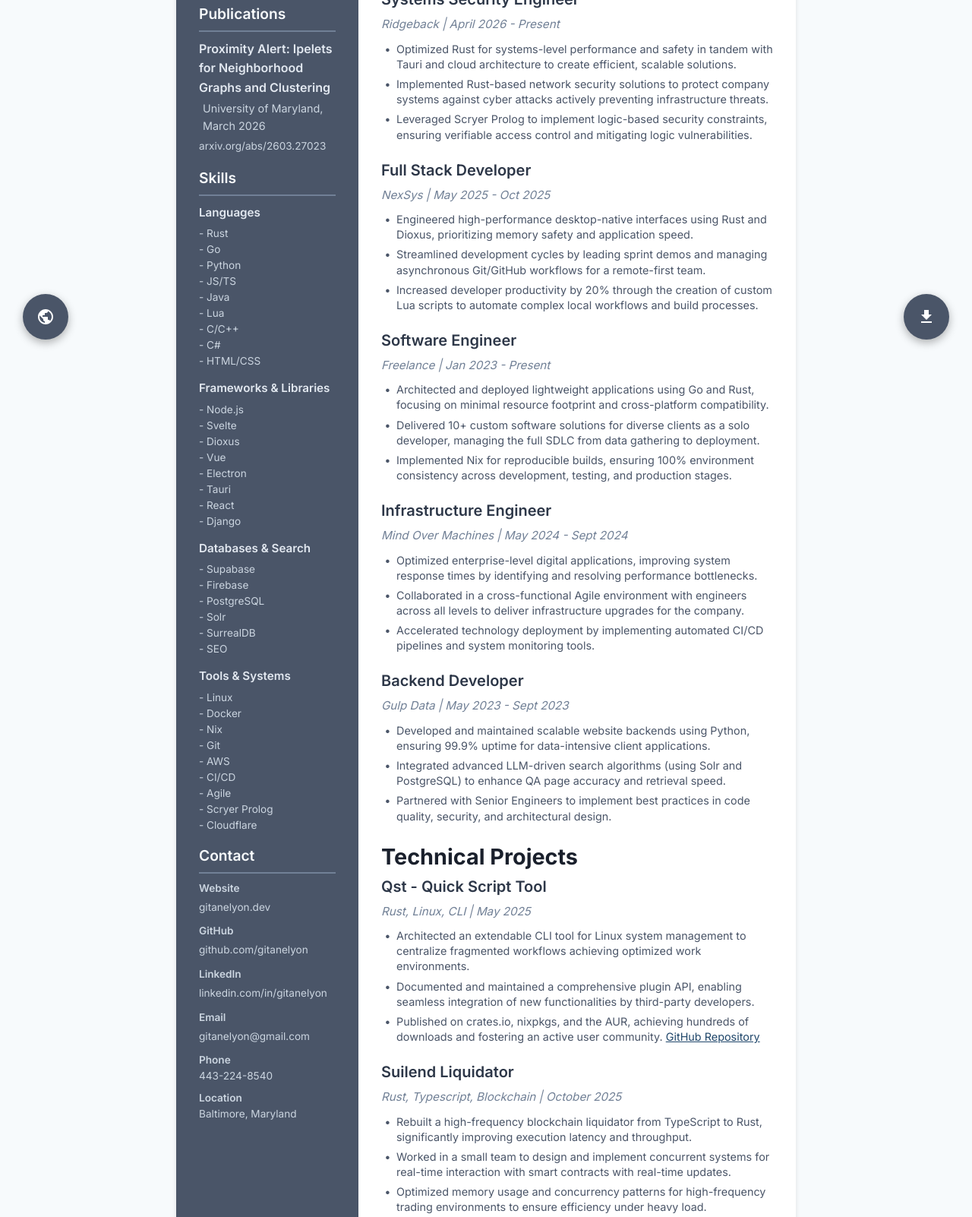
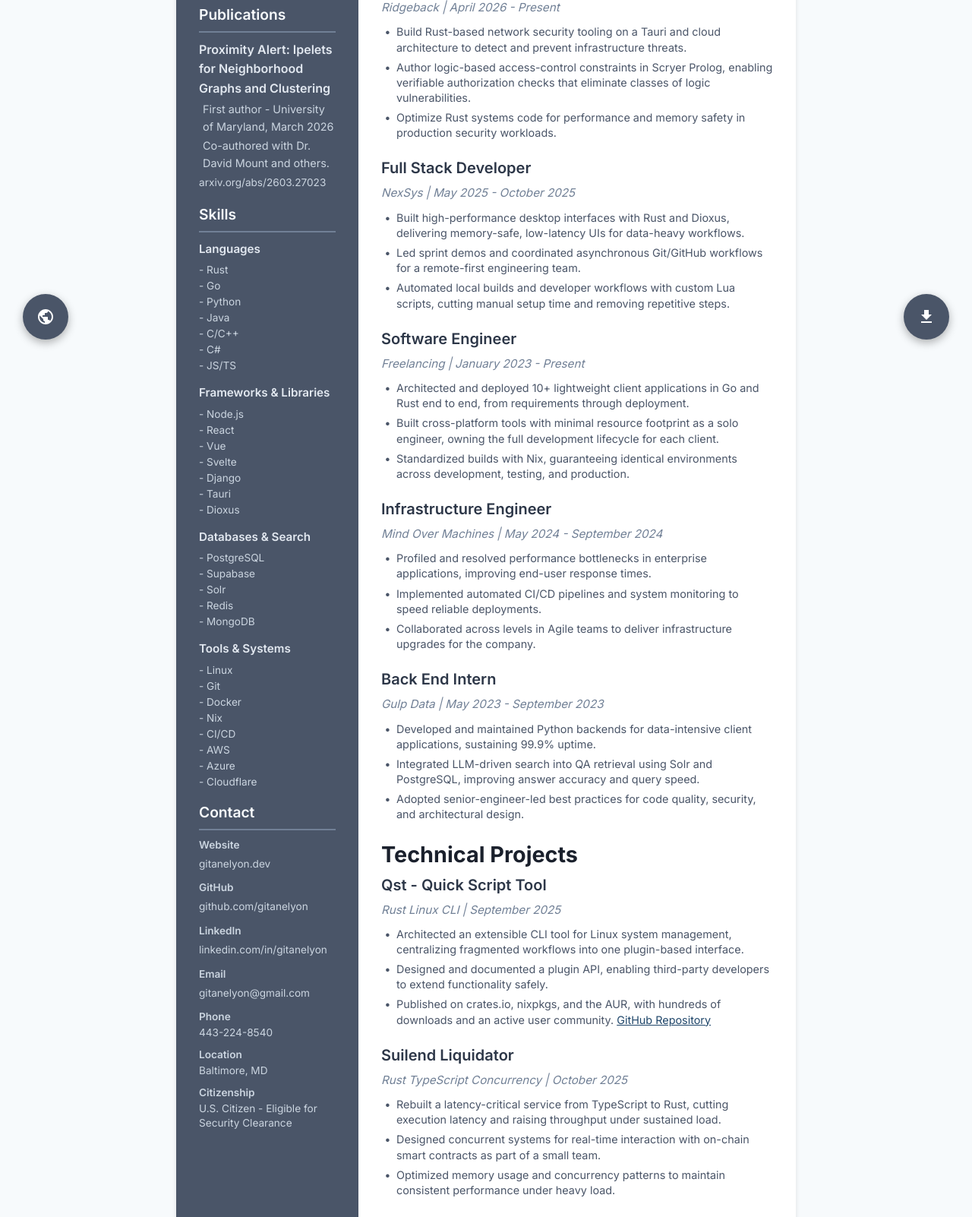
Before and after one commit to GitanElyon/resume, a plain HTML site: page index.html in a window 1280 px wide. Shown: the part 323-1925 px from the top of the page at 76% size. Drawn offline with Linux system fonts and the light colour scheme.

Commit message:
feat: update resume content and build process

```diff
--- a/index.html
+++ b/index.html
@@ -1,3 +1,4 @@
+<!-- Generated by build.sh from resume.toml. Do not edit directly. -->
 <!DOCTYPE html>
 <html lang="en">
   <head>
@@ -19,14 +20,15 @@
           <div class="sidebar-header">
             <h1>Gitan Elyon</h1>
             <h2>Mandell-Balogh</h2>
-            <p class="title">Software Engineer</p>
+            <p class="title">Systems Engineer</p>
           </div>
 
           <section class="sidebar-section">
             <h2>Education</h2>
             <div class="education-item">
               <p class="edu-institution">University of Maryland</p>
-              <p class="edu-detail">Information Science, Undergraduate</p>
+              <p class="edu-detail">B.S. Information Science</p>
+              <p class="edu-detail">Expected May 2028</p>
             </div>
           </section>
 
@@ -34,69 +36,63 @@
             <h2>Publications</h2>
             <div class="publication-item">
               <p class="pub-title">Proximity Alert: Ipelets for Neighborhood Graphs and Clustering</p>
-              <p class="pub-detail">University of Maryland, March 2026</p>
+              <p class="pub-detail">First author - University of Maryland, March 2026</p>
+              <p class="pub-detail">Co-authored with Dr. David Mount and others.</p>
               <a class="pub-link" href="https://arxiv.org/abs/2603.27023" target="_blank">arxiv.org/abs/2603.27023</a>
             </div>
+
           </section>
 
           <section class="sidebar-section">
             <h2>Skills</h2>
-
             <div class="skill-category">
               <h3>Languages</h3>
               <ul class="skill-list">
                 <li>Rust</li>
                 <li>Go</li>
                 <li>Python</li>
-                <li>JS/TS</li>
                 <li>Java</li>
-                <li>Lua</li>
                 <li>C/C++</li>
                 <li>C#</li>
-                <li>HTML/CSS</li>
+                <li>JS/TS</li>
               </ul>
             </div>
-
             <div class="skill-category">
               <h3>Frameworks & Libraries</h3>
               <ul class="skill-list">
                 <li>Node.js</li>
+                <li>React</li>
+                <li>Vue</li>
                 <li>Svelte</li>
+                <li>Django</li>
+                <li>Tauri</li>
                 <li>Dioxus</li>
-                <li>Vue</li>
-                <li>Electron</li>
-                <li>Tauri</li>
-                <li>React</li>
-                <li>Django</li>
               </ul>
             </div>
-
             <div class="skill-category">
               <h3>Databases & Search</h3>
               <ul class="skill-list">
+                <li>PostgreSQL</li>
                 <li>Supabase</li>
-                <li>Firebase</li>
-                <li>PostgreSQL</li>
                 <li>Solr</li>
-                <li>SurrealDB</li>
-                <li>SEO</li>
+                <li>Redis</li>
+                <li>MongoDB</li>
               </ul>
             </div>
-
             <div class="skill-category">
               <h3>Tools & Systems</h3>
               <ul class="skill-list">
                 <li>Linux</li>
+                <li>Git</li>
                 <li>Docker</li>
                 <li>Nix</li>
-                <li>Git</li>
+                <li>CI/CD</li>
                 <li>AWS</li>
-                <li>CI/CD</li>
-                <li>Agile</li>
-                <li>Scryer Prolog</li>
+                <li>Azure</li>
                 <li>Cloudflare</li>
               </ul>
             </div>
+
           </section>
 
           <section class="sidebar-section contact-section">
@@ -111,7 +107,7 @@
             </div>
             <div class="contact-item">
               <p class="contact-label">LinkedIn</p>
-              <a href="https://linkedin.com/in/gitanelyon">linkedin.com/in/gitanelyon</a>
+              <a href="https://www.linkedin.com/in/gitanelyon/">linkedin.com/in/gitanelyon</a>
             </div>
             <div class="contact-item">
               <p class="contact-label">Email</p>
@@ -123,7 +119,11 @@
             </div>
             <div class="contact-item">
               <p class="contact-label">Location</p>
-              <p>Baltimore, Maryland</p>
+              <p>Baltimore, MD</p>
+            </div>
+            <div class="contact-item">
+              <p class="contact-label">Citizenship</p>
+              <p>U.S. Citizen - Eligible for Security Clearance</p>
             </div>
           </section>
         </aside>
@@ -132,87 +132,81 @@
         <main class="main-content">
           <section class="content-section">
             <h2>Summary</h2>
-            <p>Systems Engineer focused on high-performance software using Rust and Go. Experienced in optimizing modular architectures, implementing LLM-driven search algorithms, and managing Nix-based reproducible developer environments. Proven ability to deliver scalable and modular solutions in both startup and enterprise settings.</p>
+            <p>Systems Engineer specializing in high-performance backend and security infrastructure using Rust and Go. Experienced in low-latency systems, LLM-driven search, and Nix-based reproducible build environments, delivering scalable solutions across startup and enterprise settings.</p>
           </section>
 
           <section class="content-section">
             <h2>Professional Experience</h2>
-
             <div class="job">
               <h3>Systems Security Engineer</h3>
-              <p class="job-meta">Ridgeback | April 2026 - Present</p> <!-- This is a cyber sec firm -->
+              <p class="job-meta">Ridgeback | April 2026 - Present</p>
               <ul>
-                <li>Optimized Rust for systems-level performance and safety in tandem with Tauri and cloud architecture to create efficient, scalable solutions.</li>
-                <li>Implemented Rust-based network security solutions to protect company systems against cyber attacks actively preventing infrastructure threats.</li>
-                <li>Leveraged Scryer Prolog to implement logic-based security constraints, ensuring verifiable access control and mitigating logic vulnerabilities.</li>
+                <li>Build Rust-based network security tooling on a Tauri and cloud architecture to detect and prevent infrastructure threats.</li>
+                <li>Author logic-based access-control constraints in Scryer Prolog, enabling verifiable authorization checks that eliminate classes of logic vulnerabilities.</li>
+                <li>Optimize Rust systems code for performance and memory safety in production security workloads.</li>
+              </ul>
+            </div>
+            <div class="job">
+              <h3>Full Stack Developer</h3>
+              <p class="job-meta">NexSys | May 2025 - October 2025</p>
+              <ul>
+                <li>Built high-performance desktop interfaces with Rust and Dioxus, delivering memory-safe, low-latency UIs for data-heavy workflows.</li>
+                <li>Led sprint demos and coordinated asynchronous Git/GitHub workflows for a remote-first engineering team.</li>
+                <li>Automated local builds and developer workflows with custom Lua scripts, cutting manual setup time and removing repetitive steps.</li>
+              </ul>
+            </div>
+            <div class="job">
+              <h3>Software Engineer</h3>
+              <p class="job-meta">Freelancing | January 2023 - Present</p>
+              <ul>
+                <li>Architected and deployed 10+ lightweight client applications in Go and Rust end to end, from requirements through deployment.</li>
+                <li>Built cross-platform tools with minimal resource footprint as a solo engineer, owning the full development lifecycle for each client.</li>
+                <li>Standardized builds with Nix, guaranteeing identical environments across development, testing, and production.</li>
+              </ul>
+            </div>
+            <div class="job">
+              <h3>Infrastructure Engineer</h3>
+              <p class="job-meta">Mind Over Machines | May 2024 - September 2024</p>
+              <ul>
+                <li>Profiled and resolved performance bottlenecks in enterprise applications, improving end-user response times.</li>
+                <li>Implemented automated CI/CD pipelines and system monitoring to speed reliable deployments.</li>
+                <li>Collaborated across levels in Agile teams to deliver infrastructure upgrades for the company.</li>
+              </ul>
+            </div>
+            <div class="job">
+              <h3>Back End Intern</h3>
+              <p class="job-meta">Gulp Data | May 2023 - September 2023</p>
+              <ul>
+                <li>Developed and maintained Python backends for data-intensive client applications, sustaining 99.9% uptime.</li>
+                <li>Integrated LLM-driven search into QA retrieval using Solr and PostgreSQL, improving answer accuracy and query speed.</li>
+                <li>Adopted senior-engineer-led best practices for code quality, security, and architectural design.</li>
               </ul>
             </div>
 
-            <div class="job">
-              <h3>Full Stack Developer</h3>
-              <p class="job-meta">NexSys | May 2025 - Oct 2025</p>
-              <ul>
-                <li>Engineered high-performance desktop-native interfaces using Rust and Dioxus, prioritizing memory safety and application speed.</li>
-                <li>Streamlined development cycles by leading sprint demos and managing asynchronous Git/GitHub workflows for a remote-first team.</li>
-                <li>Increased developer productivity by 20% through the creation of custom Lua scripts to automate complex local workflows and build processes.</li>
-              </ul>
-            </div>
-
-            <div class="job">
-              <h3>Software Engineer</h3>
-              <p class="job-meta">Freelance | Jan 2023 - Present</p>
-              <ul>
-                <li>Architected and deployed lightweight applications using Go and Rust, focusing on minimal resource footprint and cross-platform compatibility.</li>
-                <li>Delivered 10+ custom software solutions for diverse clients as a solo developer, managing the full SDLC from data gathering to deployment.</li>
-                <li>Implemented Nix for reproducible builds, ensuring 100% environment consistency across development, testing, and production stages.</li>
-              </ul>
-            </div>
-
-            <div class="job">
-              <h3>Infrastructure Engineer</h3>
-              <p class="job-meta">Mind Over Machines | May 2024 - Sept 2024</p>
-              <ul>
-                <li>Optimized enterprise-level digital applications, improving system response times by identifying and resolving performance bottlenecks.</li>
-                <li>Collaborated in a cross-functional Agile environment with engineers across all levels to deliver infrastructure upgrades for the company.</li>
-                <li>Accelerated technology deployment by implementing automated CI/CD pipelines and system monitoring tools.</li>
-              </ul>
-            </div>
-
-            <div class="job">
-              <h3>Backend Developer</h3>
-              <p class="job-meta">Gulp Data | May 2023 - Sept 2023</p>
-              <ul>
-                <li>Developed and maintained scalable website backends using Python, ensuring 99.9% uptime for data-intensive client applications.</li>
-                <li>Integrated advanced LLM-driven search algorithms (using Solr and PostgreSQL) to enhance QA page accuracy and retrieval speed.</li>
-                <li>Partnered with Senior Engineers to implement best practices in code quality, security, and architectural design.</li>
-              </ul>
-            </div>
           </section>
 
           <section class="content-section">
             <h2>Technical Projects</h2>
             <div class="job">
               <h3>Qst - Quick Script Tool</h3>
-              <p class="job-meta">Rust, Linux, CLI | May 2025</p>
+              <p class="job-meta">Rust Linux CLI | September 2025</p>
               <ul>
-                <li>Architected an extendable CLI tool for Linux system management to centralize fragmented workflows achieving optimized work environments.</li>
-                <li>Documented and maintained a comprehensive plugin API, enabling seamless integration of new functionalities by third-party developers.</li>
-                <li>Published on crates.io, nixpkgs, and the AUR, achieving hundreds of downloads and fostering an active user community. <a href="https://github.com/GitanElyon/qst">GitHub Repository</a></li>
+                <li>Architected an extensible CLI tool for Linux system management, centralizing fragmented workflows into one plugin-based interface.</li>
+                <li>Designed and documented a plugin API, enabling third-party developers to extend functionality safely.</li>
+                <li>Published on crates.io, nixpkgs, and the AUR, with hundreds of downloads and an active user community. <a href="https://github.com/gitanelyon/qst">GitHub Repository</a></li>
               </ul>
             </div>
             <div class="job">
               <h3>Suilend Liquidator</h3>
-              <p class="job-meta">Rust, Typescript, Blockchain | October 2025</p>
+              <p class="job-meta">Rust TypeScript Concurrency | October 2025</p>
               <ul>
-                <li>Rebuilt a high-frequency blockchain liquidator from TypeScript to Rust, significantly improving execution latency and throughput.</li>
-                <li>Worked in a small team to design and implement concurrent systems for real-time interaction with smart contracts with real-time updates.</li>
-                <li>Optimized memory usage and concurrency patterns for high-frequency trading environments to ensure efficiency under heavy load.</li>
+                <li>Rebuilt a latency-critical service from TypeScript to Rust, cutting execution latency and raising throughput under sustained load.</li>
+                <li>Designed concurrent systems for real-time interaction with on-chain smart contracts as part of a small team.</li>
+                <li>Optimized memory usage and concurrency patterns to maintain consistent performance under heavy load.</li>
               </ul>
             </div>
           </section>
         </main>
-      </div>
-
       </div>
     </div>
     <a href="https://gitanelyon.dev" class="website-btn" aria-label="Visit Website">
```
Also changed, not shown: 3 other files.
